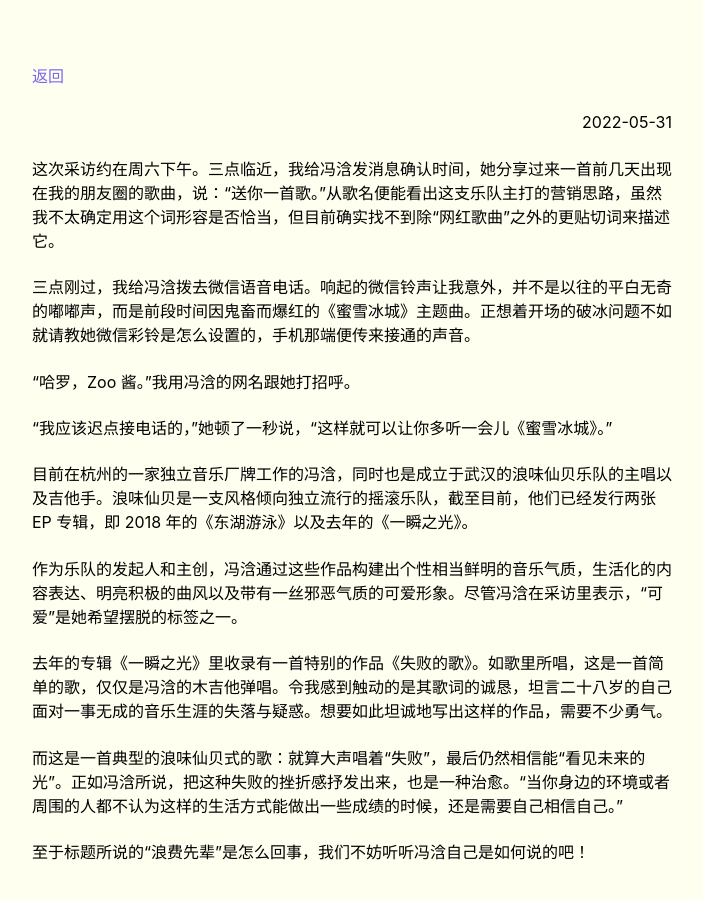
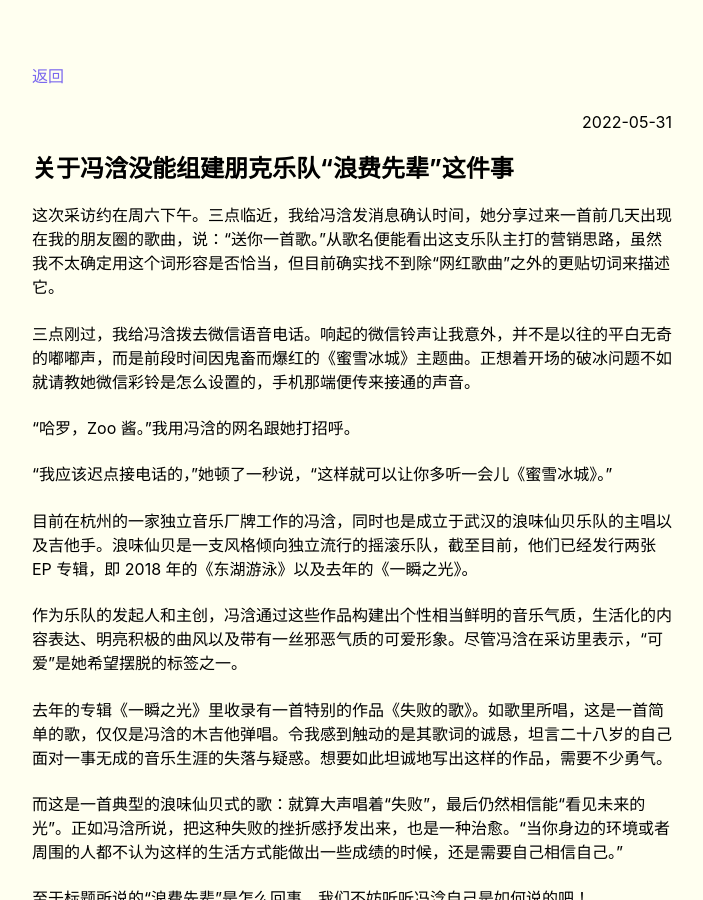
Before and after one commit to salingerlin/salingerlin.github.io, a Jekyll site: the page built from _posts/2022-05-31-关于冯浛没能组建朋克乐队“浪费先辈”这件事.md, in a window 1280 px wide and 900 px high. Shown: the whole window, without its empty margins (288-991 px from the left). Built offline with Jekyll 4.4.1, drawn with Linux system fonts in a browser that asks for light colours.

Commit message:
Update 2022-05-31-关于冯浛没能组建朋克乐队“浪费先辈”这件事.md

```diff
--- a/_posts/2022-05-31-关于冯浛没能组建朋克乐队“浪费先辈”这件事.md
+++ b/_posts/2022-05-31-关于冯浛没能组建朋克乐队“浪费先辈”这件事.md
@@ -3,6 +3,8 @@ layout: post
 title: 关于冯浛没能组建朋克乐队“浪费先辈”这件事
 category: 访谈与自述
 ---
+
+# 关于冯浛没能组建朋克乐队“浪费先辈”这件事
 
 这次采访约在周六下午。三点临近，我给冯浛发消息确认时间，她分享过来一首前几天出现在我的朋友圈的歌曲，说：“送你一首歌。”从歌名便能看出这支乐队主打的营销思路，虽然我不太确定用这个词形容是否恰当，但目前确实找不到除“网红歌曲”之外的更贴切词来描述它。
 
```
